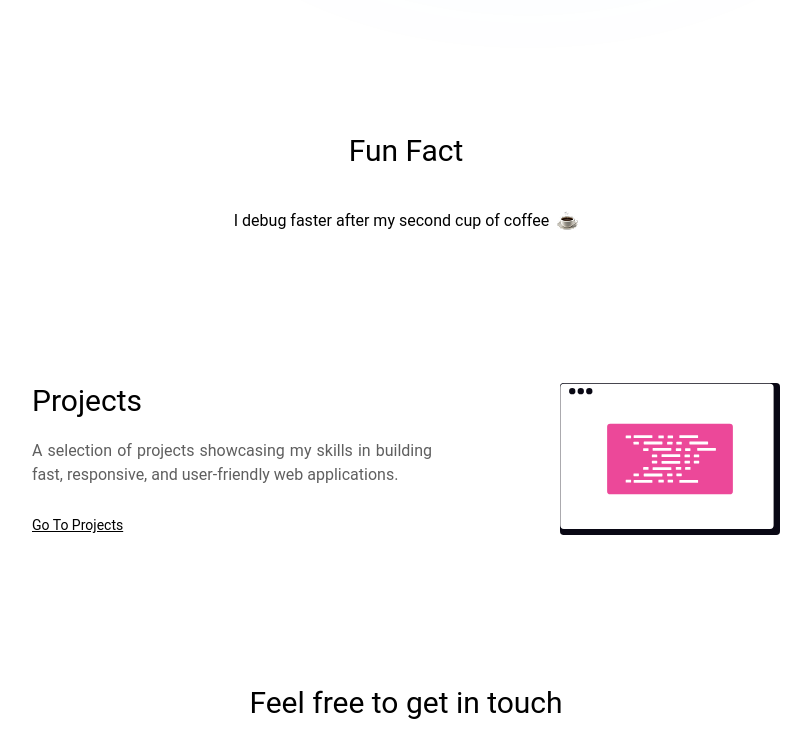
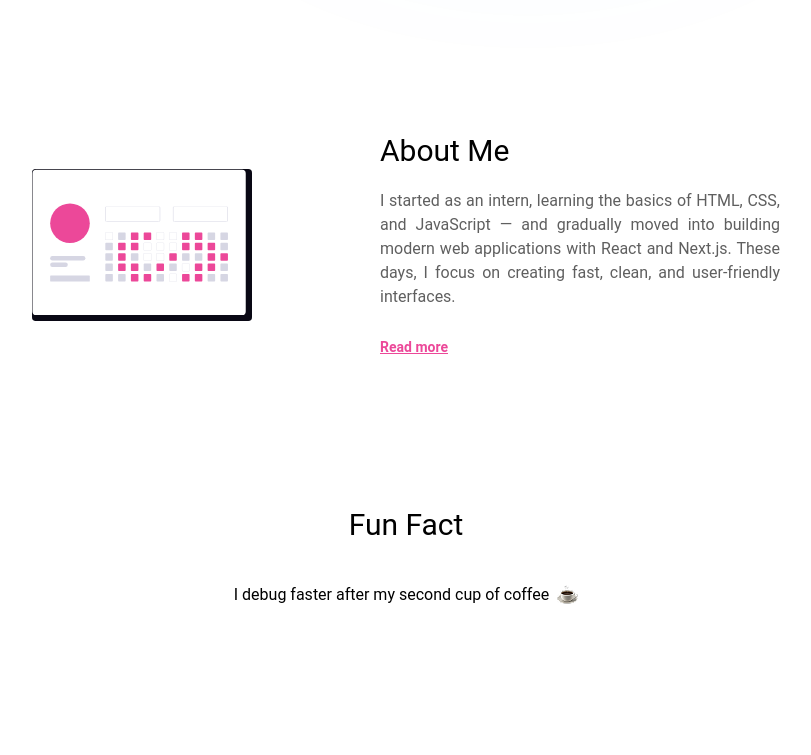
Before and after one commit to behbehi/behbod-resume, a Next.js app: page / in a window 1280 px wide. Shown: the part 1080-1835 px from the top of the page, without its empty margins (234-1045 px from the left). Built offline with nearby package versions, Linux system fonts and the light colour scheme.

Commit message:
feat: add about me section

```diff
--- a/app/page.tsx
+++ b/app/page.tsx
@@ -1,3 +1,4 @@
+import { AboutMe } from "@/components/AboutMe";
 import { Contact } from "@/components/Contact";
 import { FunFact } from "@/components/FunFact";
 import { Hero } from "@/components/Hero";
@@ -9,6 +10,7 @@ export default function Home() {
     <div className="flex flex-col items-center gap-[150px] my-[150px] overflow-hidden">
       <Hero />
       <Skills />
+      <AboutMe />
       <FunFact />
       <Projects />
       <Contact />
--- /dev/null
+++ b/components/AboutMe.tsx
@@ -0,0 +1,61 @@
+"use client";
+
+import Image from "next/image";
+import Link from "next/link";
+import { useLanguage } from "./context/LanguageContext";
+
+export function AboutMe() {
+  const { language } = useLanguage();
+
+  const text = {
+    en: {
+      title: "About Me",
+      description:
+        "I started as an intern, learning the basics of HTML, CSS, and JavaScript — and gradually moved into building modern web applications with React and Next.js.\n\nThese days, I focus on creating fast, clean, and user-friendly interfaces.",
+      link: "Read more",
+    },
+    fa: {
+      title: "درباره من",
+      description:
+        "مسیرم رو به عنوان کارآموز از پایه‌ها شروع کردم و کم‌کم وارد دنیای React و Next.js شدم.\n\nالان تمرکزم روی ساخت رابط‌های کاربری سریع، تمیز و کاربرپسند هست.",
+      link: "بیشتر بخوانید",
+    },
+  };
+
+  const t = text[language];
+
+  return (
+    <div
+      className="md:flex-row flex flex-col-reverse items-center gap-7 md:gap-32"
+      dir={language === "fa" ? "rtl" : "ltr"}
+    >
+      <Link href="/projects" className="block w-full md:w-auto">
+        <div className="w-full md:w-auto transition-transform duration-300 md:hover:scale-105">
+          <div className="w-full max-w-[220px]">
+            <Image
+              src="/images/about-me.svg"
+              width={880}
+              height={608}
+              className="w-full h-auto"
+              alt="about me image"
+            />
+          </div>
+        </div>
+      </Link>
+      <div className="flex flex-col gap-7">
+        <div className="flex flex-col gap-5 md:w-[400px] px-8 md:px-0">
+          <h2 className="text-3xl">{t.title}</h2>
+          <p className="text-light text-justify">{t.description}</p>
+        </div>
+        <Link
+          href="/projects"
+          className={`text-pink-500 font-semibold underline hover:no-underline text-sm ${
+            language === "fa" ? "pr-8 md:pr-0" : "pl-8 md:pl-0"
+          }`}
+        >
+          {t.link}
+        </Link>
+      </div>
+    </div>
+  );
+}
--- a/components/Projects.tsx
+++ b/components/Projects.tsx
@@ -36,7 +36,7 @@ export function Projects() {
         </div>
         <Link
           href="/projects"
-          className={`underline hover:no-underline text-sm ${
+          className={`text-pink-500 font-semibold underline hover:no-underline text-sm ${
             language === "fa" ? "pr-8 md:pr-0" : "pl-8 md:pl-0"
           }`}
         >
@@ -44,7 +44,7 @@ export function Projects() {
         </Link>
       </div>
       <Link href="/projects" className="block w-full md:w-auto">
-        <div className="w-full md:w-auto transform scale-105 md:scale-100 transition-transform duration-300">
+        <div className="w-full md:w-auto transition-transform duration-300 md:hover:scale-105">
           <div className="w-full max-w-[220px]">
             <Image
               src="/images/projects.svg"
```
Also changed, not shown: public/images/about-me.svg (added).
